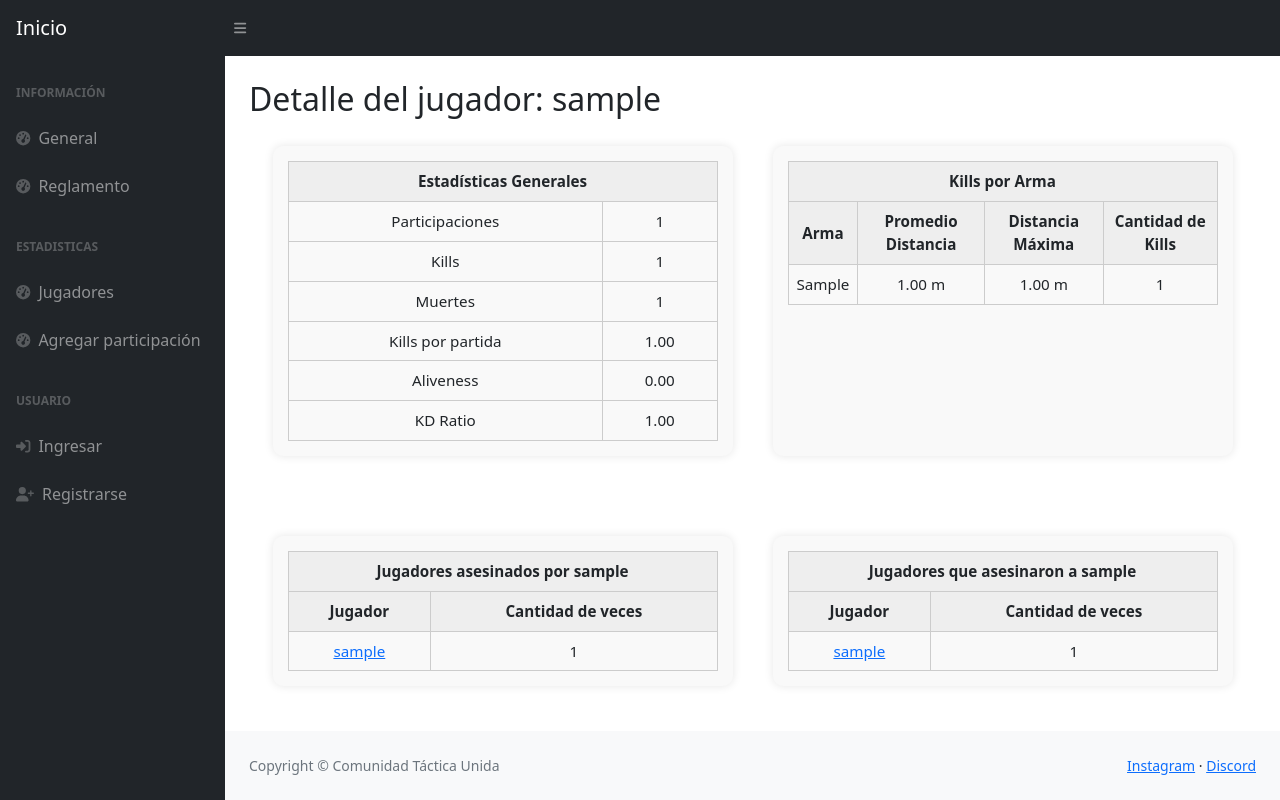
After one commit to RomanoDan/CTU_Stats, a Django app: page /jugador/1/ in a window 1280 px wide. The commit adds this page. Run offline with Django 5.2, Linux system fonts and the light colour scheme; tables that the repository leaves empty hold one stand-in row (values such as "Sample post"); some libraries are stand-ins or nearby versions.

Commit message:
Se agrega funcionalidad para ver el detalle de un jugador individual. Se mejora la visual de las tablas.

```diff
--- /dev/null
+++ b/inicio/templates/inicio/detalle_jugador.html
@@ -0,0 +1,133 @@
+{% extends "template_base.html" %}
+{% block titulo %}
+<h2>Detalle del jugador: {{ jugador.nickname }}</h2>
+{% endblock titulo %}
+{% block contenido %}
+
+<style>
+    .detalle-container {
+        display: flex;
+        justify-content: space-between;
+        gap: 40px;
+        width: 100%;
+        max-width: 1000px;
+        margin: auto;
+        padding: 20px;
+    }
+
+    .tabla-detalle {
+        width: 50%;
+        background-color: #f9f9f9;
+        border-radius: 10px;
+        padding: 15px;
+        box-shadow: 0 0 10px rgba(0,0,0,0.1);
+    }
+
+    .tabla-detalle table {
+        width: 100%;
+        border-collapse: collapse;
+        font-size: 0.95rem;
+    }
+
+    .tabla-detalle th, .tabla-detalle td {
+        border: 1px solid #ccc;
+        padding: 8px;
+        text-align: center;
+    }
+
+    .tabla-detalle th {
+        background-color: #eee;
+    }
+
+    /* Si no querés que nunca se apilen */
+    @media (max-width: 768px) {
+        .detalle-container {
+            flex-wrap: nowrap;
+            overflow-x: auto;
+        }
+        .tabla-detalle {
+            min-width: 400px;
+        }
+    }
+</style>
+
+
+<div class="detalle-container">
+    <!-- Estadísticas generales -->
+    <div class="tabla-detalle">
+        <table>
+            <tr><th colspan="2">Estadísticas Generales</th></tr>
+            <tr><td>Participaciones</td><td>{{ participaciones }}</td></tr>
+            <tr><td>Kills</td><td>{{ kills }}</td></tr>
+            <tr><td>Muertes</td><td>{{ muertes }}</td></tr>
+            <tr><td>Kills por partida</td><td>{{ kills_por_partida|floatformat:2 }}</td></tr>
+            <tr><td>Aliveness</td><td>{{ aliveness|floatformat:2 }}</td></tr>
+            <tr><td>KD Ratio</td><td>{{ kdratio|floatformat:2 }}</td></tr>
+        </table>
+    </div>
+
+    <!-- Estadísticas por arma -->
+    <div class="tabla-detalle">
+        <table>
+            <tr><th colspan="4">Kills por Arma</th></tr>
+            <tr>
+                <th>Arma</th>
+                <th>Promedio Distancia</th>
+                <th>Distancia Máxima</th>
+                <th>Cantidad de Kills</th>
+            </tr>
+            {% for item in kills_por_arma %}
+            <tr>
+                <td>{{ item.arma }}</td>
+                <td>{{ item.promedio_distancia|floatformat:2 }} m</td>
+                <td>{{ item.max_distancia|floatformat:2 }} m</td>
+                <td>{{ item.cantidad }}</td>
+            </tr>
+            {% empty %}
+            <tr><td colspan="4">Sin kills registradas.</td></tr>
+            {% endfor %}
+        </table>
+    </div>
+</div>
+<div class="detalle-container">
+    <!-- Victimas -->
+    <div class="tabla-detalle" style="margin: 0 auto; margin-top: 40px; width: 80%;">
+        <table>
+            <tr><th colspan="2">Jugadores asesinados por {{ jugador.nickname }}</th></tr>
+            <tr>
+                <th>Jugador</th>
+                <th>Cantidad de veces</th>
+            </tr>
+            {% for victima in victimas %}
+            <tr>
+                <td><a href="{% url 'detalle_jugador' victima.jugador.id %}">{{ victima.jugador.nickname }}</a></td>
+                <td>{{ victima.cantidad }}</td>
+            </tr>
+            {% empty %}
+            <tr><td colspan="2">Este jugador no ha matado a nadie aún.</td></tr>
+            {% endfor %}
+        </table>
+    </div>
+
+    <!-- Asesinos -->
+    <div class="tabla-detalle" style="margin: 0 auto; margin-top: 40px; width: 80%;">
+        <table>
+            <tr><th colspan="2">Jugadores que asesinaron a {{ jugador.nickname }}</th></tr>
+            <tr>
+                <th>Jugador</th>
+                <th>Cantidad de veces</th>
+            </tr>
+            {% for asesino in asesinos %}
+            <tr>
+                <td><a href="{% url 'detalle_jugador' asesino.jugador.id %}">{{ asesino.jugador.nickname }}</a></td>
+                <td>{{ asesino.cantidad }}</td>
+            </tr>
+            {% empty %}
+            <tr><td colspan="2">Nadie ha matado a este jugador aún.</td></tr>
+            {% endfor %}
+        </table>
+    </div>
+</div>
+
+
+{% endblock %}
--- a/inicio/urls.py
+++ b/inicio/urls.py
@@ -1,6 +1,6 @@
 
 from django.urls import path
-from inicio.views import inicio, crear_participacion, lista_jugadores,reglamento,info_general
+from inicio.views import inicio, crear_participacion, lista_jugadores,reglamento,info_general,detalle_jugador
 
 urlpatterns = [
     path('', inicio, name='inicio'),
@@ -8,4 +8,5 @@ urlpatterns = [
     path('jugadores/', lista_jugadores, name='lista_jugadores'),
     path('reglamento/', reglamento, name='reglamento'),
     path('info-campana/', info_general, name='info_general'),
+    path('jugador/<int:jugador_id>/', detalle_jugador, name='detalle_jugador'),
 ]
--- a/inicio/views.py
+++ b/inicio/views.py
@@ -1,6 +1,7 @@
-from django.shortcuts import render, redirect
+from django.shortcuts import render, redirect,get_object_or_404
 from django.http import HttpResponse
 from django.contrib.auth.decorators import login_required, user_passes_test
+from django.db.models import Avg, Max, Count
 from .forms import ParticipacionForm, KillFormSet
 from .models import Jugador, Participacion, Kill
 
@@ -20,6 +21,72 @@ def lista_jugadores(request):
     'jugadores_rusia': jugadores_rusia,
     'jugadores_ucrania': jugadores_ucrania,
 })
+
+def detalle_jugador(request, jugador_id):
+    jugador = get_object_or_404(Jugador, id=jugador_id)
+
+    # Estadísticas generales
+    participaciones = jugador.participaciones_detalle.count()
+    kills = jugador.kills
+    muertes = jugador.muertes
+    kdratio = jugador.kdratio
+    aliveness = jugador.aliveness
+    kills_por_partida = kills / participaciones if participaciones > 0 else 0
+
+    # Estadísticas por arma
+    kills_qs = Kill.objects.filter(killer=jugador)
+    kills_por_arma = kills_qs.values('arma').annotate(
+        promedio_distancia=Avg('distancia'),
+        max_distancia=Max('distancia'),
+        cantidad=Count('id')
+    )
+
+    # ==== Victimas ====
+    victimas_qs = kills_qs.values('victima').annotate(cantidad=Count('id')).order_by('-cantidad')
+    ids_victimas = [item['victima'] for item in victimas_qs]
+    jugadores_victimas = Jugador.objects.in_bulk(ids_victimas)
+
+    victimas = [
+        {
+            'jugador': jugadores_victimas.get(item['victima']),
+            'cantidad': item['cantidad']
+        }
+        for item in victimas_qs
+        if jugadores_victimas.get(item['victima']) is not None
+    ]
+
+    # ==== Asesinos ====
+    asesinos_qs = Kill.objects.filter(victima=jugador).values('killer').annotate(cantidad=Count('id')).order_by('-cantidad')
+    ids_asesinos = [item['killer'] for item in asesinos_qs]
+    jugadores_asesinos = Jugador.objects.in_bulk(ids_asesinos)
+
+    asesinos = [
+        {
+            'jugador': jugadores_asesinos.get(item['killer']),
+            'cantidad': item['cantidad']
+        }
+        for item in asesinos_qs
+        if jugadores_asesinos.get(item['killer']) is not None
+    ]
+
+    contexto = {
+        'jugador': jugador,
+        'participaciones': participaciones,
+        'kills': kills,
+        'muertes': muertes,
+        'kdratio': kdratio,
+        'aliveness': aliveness,
+        'kills_por_partida': kills_por_partida,
+        'kills_por_arma': kills_por_arma,
+        'victimas': victimas,
+        'asesinos': asesinos,
+    }
+
+    return render(request, 'inicio/detalle_jugador.html', contexto)
+
+
+
+
 
 def es_admin(user):
     return user.is_staff or user.is_superuser
--- a/templates/template_base.html
+++ b/templates/template_base.html
@@ -7,7 +7,8 @@
         <meta name="viewport" content="width=device-width, initial-scale=1, shrink-to-fit=no" />
         <meta name="description" content="" />
         <meta name="author" content="" />
-        <title>Dashboard - SB Admin</title>
+        <title>CTU Stats</title>
+        <link rel="icon" href="{% static 'img/favicon.ico' %}" type="image/x-icon">
         <link href="https://cdn.jsdelivr.net/npm/simple-datatables@7.1.2/dist/style.min.css" rel="stylesheet" />
         <link href={%static "css/styles.css"%} rel="stylesheet" />
         <script src="https://use.fontawesome.com/releases/v6.3.0/js/all.js" crossorigin="anonymous"></script>
@@ -85,9 +86,9 @@
                         <div class="d-flex align-items-center justify-content-between small">
                             <div class="text-muted">Copyright &copy; Comunidad Táctica Unida</div>
                             <div>
-                                <a href="https://www.instagram.com/ctuarma3/">Instagram</a>
+                                <a href="https://www.instagram.com/ctuarma3/" target="_blank">Instagram</a>
                                 &middot;
-                                <a href="https://discord.gg/j2Xfu2pbDA">Discord</a>
+                                <a href="https://discord.gg/j2Xfu2pbDA" target="_blank">Discord</a>
                             </div>
                         </div>
                     </div>
```
Also changed, not shown: inicio/templates/inicio/lista_jugadores.html (+38 -17 lines), static/img/favicon.ico (added).
